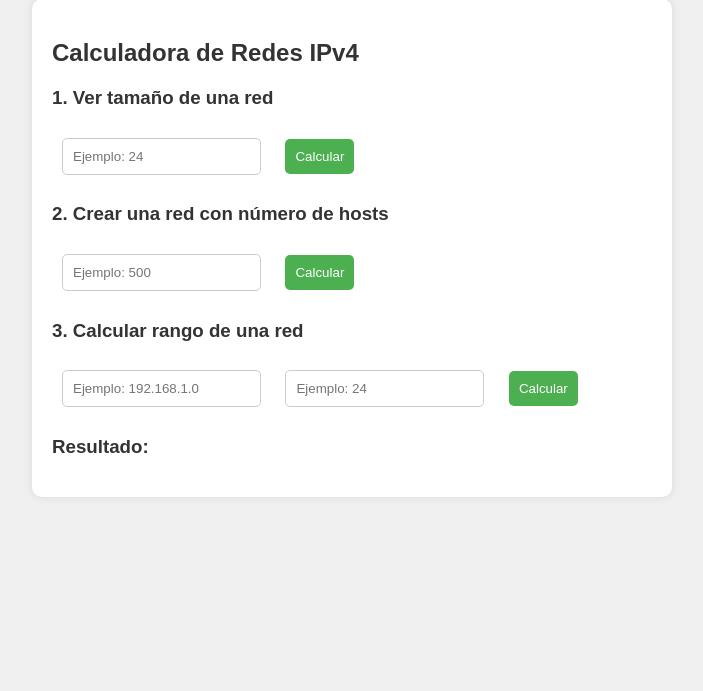
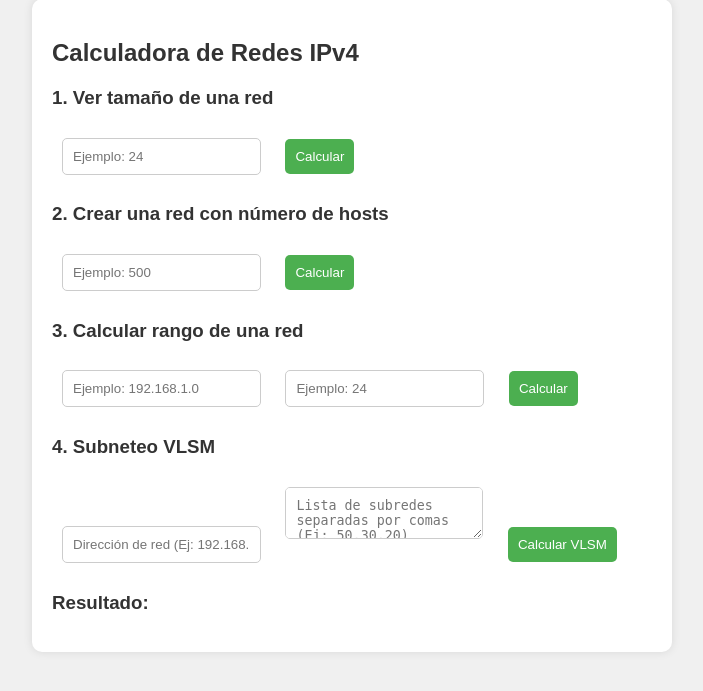
Before and after one commit to DanielZR-web/CalculadoraRedesIpv4, a Flask app: template templates/index.html in a window 1280 px wide. Shown: the part 21-712 px from the top of the page, without its empty margins (288-991 px from the left). Run offline with Flask 3, Linux system fonts and the light colour scheme; the template is opened without the code that fills it, so the values that code supplies are empty.

Commit message:
nuvas cosas

```diff
--- a/app.py
+++ b/app.py
@@ -1,20 +1,15 @@
-from flask import Flask, request, jsonify, render_template
+from flask import Flask, request, jsonify
 import ipaddress
 from flask_cors import CORS
 
 app = Flask(__name__)
 CORS(app)  # Permitir peticiones desde cualquier origen
 
-# Página principal que carga el HTML
-@app.route("/")
-def home():
-    return render_template("index.html")  # Asegúrate de que index.html está en /templates
-
-# 📌 1. Calcular información de la red
+# Función para calcular detalles de una red según su prefijo
 @app.route("/calcular_red", methods=["POST"])
 def calcular_red():
-    data = request.json
     try:
+        data = request.json
         prefijo = int(data.get("prefijo"))
         red = ipaddress.IPv4Network(f'0.0.0.0/{prefijo}', strict=False)
         total_hosts = red.num_addresses
@@ -27,11 +22,11 @@ def calcular_red():
     except ValueError:
         return jsonify({"error": "Prefijo inválido."}), 400
 
-# 📌 2. Determinar prefijo según número de hosts
+# Función para determinar el prefijo necesario para un número de hosts
 @app.route("/determinar_prefijo", methods=["POST"])
 def determinar_prefijo():
-    data = request.json
     try:
+        data = request.json
         num_hosts = int(data.get("num_hosts"))
         for i in range(32, 0, -1):
             red = ipaddress.IPv4Network(f'0.0.0.0/{i}', strict=False)
@@ -44,11 +39,11 @@ def determinar_prefijo():
     except ValueError:
         return jsonify({"error": "Número inválido."}), 400
 
-# 📌 3. Calcular rango de direcciones de una subred
+# Función para calcular el rango de una red
 @app.route("/calcular_rango", methods=["POST"])
 def calcular_rango():
-    data = request.json
     try:
+        data = request.json
         direccion = data.get("direccion")
         prefijo = int(data.get("prefijo"))
         red = ipaddress.IPv4Network(f'{direccion}/{prefijo}', strict=False)
@@ -59,5 +54,45 @@ def calcular_rango():
     except ValueError:
         return jsonify({"error": "Dirección o prefijo inválido."}), 400
 
+# Nueva función para calcular subredes con VLSM
+@app.route("/calcular_vlsm", methods=["POST"])
+def calcular_vlsm():
+    try:
+        data = request.json
+        direccion = data.get("direccion")
+        subredes = data.get("subredes")
+
+        if not direccion or not subredes:
+            return jsonify({"error": "Faltan datos en la solicitud"}), 400
+
+        subredes = sorted(subredes, reverse=True)  # Ordenar de mayor a menor
+        vlsm_resultado = []
+
+        red_actual = ipaddress.IPv4Network(f"{direccion}/32", strict=False)
+
+        for subred in subredes:
+            for prefijo in range(32, 0, -1):
+                red_temp = ipaddress.IPv4Network(f"{red_actual.network_address}/{prefijo}", strict=False)
+                if red_temp.num_addresses - 2 >= subred:
+                    vlsm_resultado.append({
+                        "subred": str(red_temp.network_address),
+                        "prefijo": f"/{prefijo}",
+                        "mascara": str(red_temp.netmask),
+                        "hosts_utilizables": red_temp.num_addresses - 2
+                    })
+                    red_actual = list(red_temp.hosts())[-1] + 1  # Avanzar a la siguiente dirección
+                    break
+
+        return jsonify({"subredes_asignadas": vlsm_resultado})
+
+    except Exception as e:
+        print(f"Error en calcular_vlsm: {e}")  # Muestra el error en la terminal
+        return jsonify({"error": str(e)}), 500
+
+# Ruta para servir la página HTML principal
+@app.route("/")
+def home():
+    return "<h1>Calculadora de Redes IPv4</h1><p>API funcionando correctamente.</p>"
+
 if __name__ == "__main__":
-    app.run(host="0.0.0.0", port=10000)
+    app.run(host="0.0.0.0", port=10000, debug=True)
--- a/templates/index.html
+++ b/templates/index.html
@@ -17,7 +17,7 @@
         h2, h3 {
             color: #333;
         }
-        input, button {
+        input, button, textarea {
             padding: 10px;
             margin: 10px;
             border: 1px solid #ccc;
@@ -42,7 +42,7 @@
         }
     </style>
     <script>
-        const API_URL = "https://calculadoraredesipv4.onrender.com"; // Reemplaza con la URL de tu API en Render
+        const API_URL = "https://tu-api-en-render.com"; // Reemplázalo con la URL correcta
 
         async function calcularRed() {
             let prefijo = document.getElementById("prefijo").value;
@@ -52,9 +52,7 @@
                 body: JSON.stringify({ prefijo })
             });
             let data = await response.json();
-            document.getElementById("resultado").innerText = data.error
-                ? `Error: ${data.error}`
-                : `Total Hosts: ${data.total_hosts}, Utilizables: ${data.hosts_utilizables}, Máscara: ${data.mascara}`;
+            document.getElementById("resultado").innerText = `Total Hosts: ${data.total_hosts}, Utilizables: ${data.hosts_utilizables}, Máscara: ${data.mascara}`;
         }
 
         async function determinarPrefijo() {
@@ -65,9 +63,7 @@
                 body: JSON.stringify({ num_hosts })
             });
             let data = await response.json();
-            document.getElementById("resultado").innerText = data.error
-                ? `Error: ${data.error}`
-                : `Prefijo Necesario: /${data.prefijo}, Máscara: ${data.mascara}`;
+            document.getElementById("resultado").innerText = `Prefijo Necesario: /${data.prefijo}, Máscara: ${data.mascara}`;
         }
 
         async function calcularRango() {
@@ -79,9 +75,35 @@
                 body: JSON.stringify({ direccion, prefijo })
             });
             let data = await response.json();
-            document.getElementById("resultado").innerText = data.error
-                ? `Error: ${data.error}`
-                : `Rango: ${data.red_inicio} - ${data.red_fin}`;
+            document.getElementById("resultado").innerText = `Rango: ${data.red_inicio} - ${data.red_fin}`;
+        }
+
+        async function calcularVLSM() {
+            let direccion = document.getElementById("direccion_vlsm").value;
+            let subredes = document.getElementById("subredes").value.split(',').map(num => parseInt(num.trim())).filter(num => !isNaN(num));
+
+            if (subredes.length === 0) {
+                document.getElementById("resultado").innerText = "Error: Ingresa al menos una cantidad de hosts.";
+                return;
+            }
+
+            let response = await fetch(`${API_URL}/calcular_vlsm`, {
+                method: "POST",
+                headers: { "Content-Type": "application/json" },
+                body: JSON.stringify({ direccion, subredes })
+            });
+            let data = await response.json();
+
+            if (data.error) {
+                document.getElementById("resultado").innerText = `Error: ${data.error}`;
+            } else {
+                let resultadoHTML = "<h3>Subredes calculadas:</h3><ul>";
+                data.subredes_asignadas.forEach(subred => {
+                    resultadoHTML += `<li>Red: ${subred.subred} | Prefijo: ${subred.prefijo} | Máscara: ${subred.mascara} | Hosts Utilizables: ${subred.hosts_utilizables}</li>`;
+                });
+                resultadoHTML += "</ul>";
+                document.getElementById("resultado").innerHTML = resultadoHTML;
+            }
         }
     </script>
 </head>
@@ -102,6 +124,11 @@
         <input type="number" id="prefijo_rango" placeholder="Ejemplo: 24">
         <button onclick="calcularRango()">Calcular</button>
 
+        <h3>4. Subneteo VLSM</h3>
+        <input type="text" id="direccion_vlsm" placeholder="Dirección de red (Ej: 192.168.1.0)">
+        <textarea id="subredes" placeholder="Lista de subredes separadas por comas (Ej: 50,30,20)"></textarea>
+        <button onclick="calcularVLSM()">Calcular VLSM</button>
+
         <h3>Resultado:</h3>
         <p id="resultado"></p>
     </div>
```
